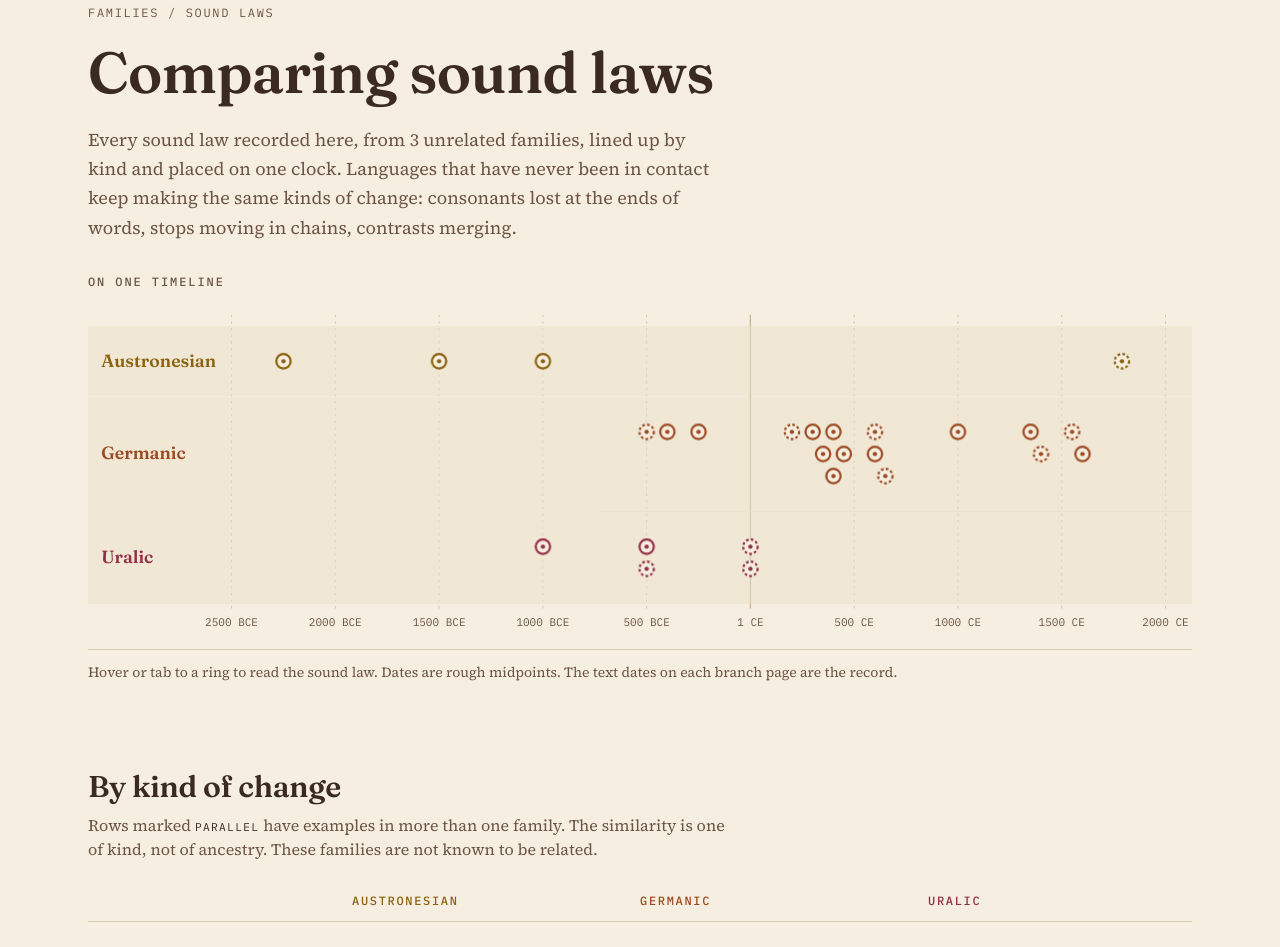
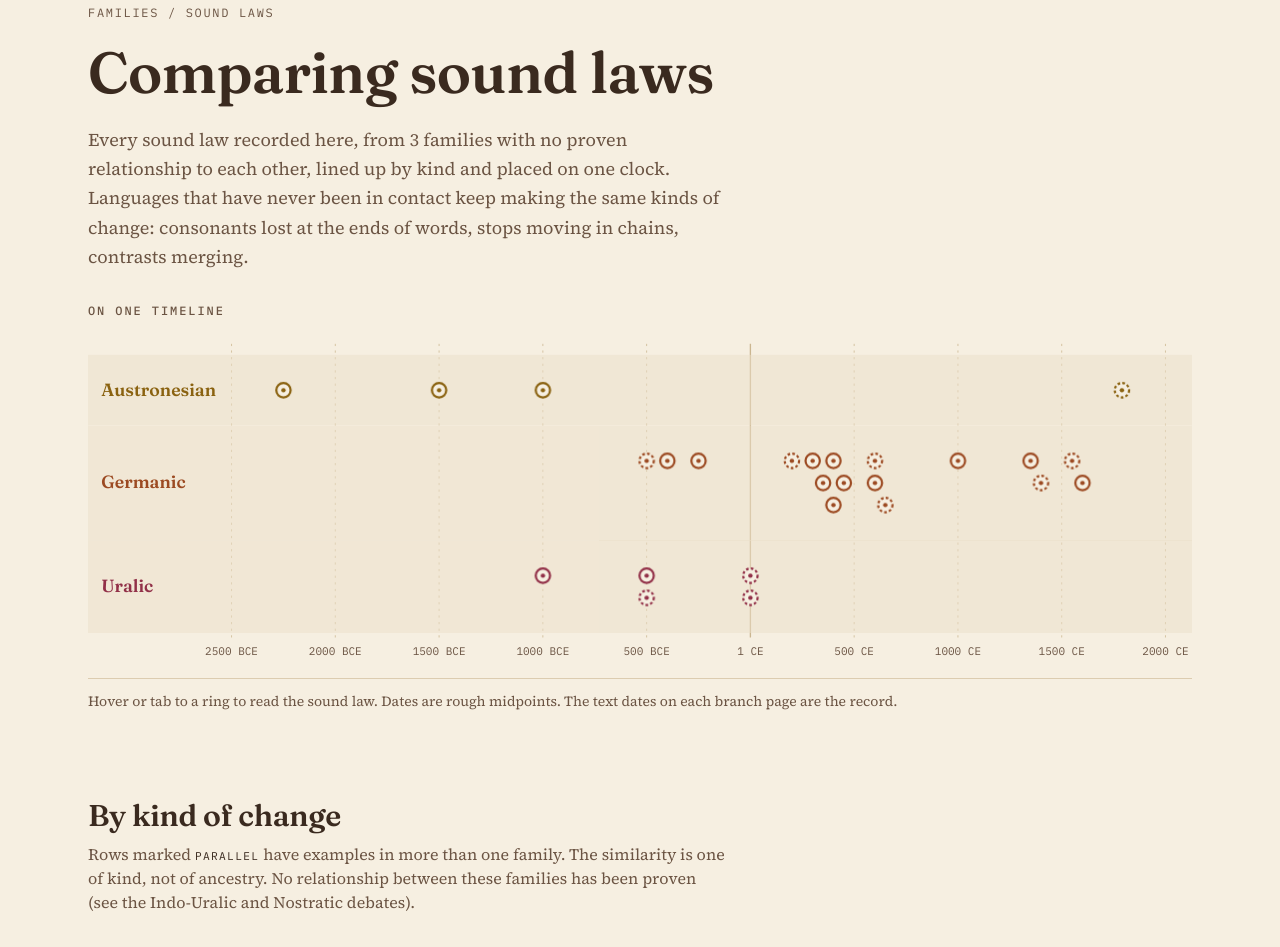
Before and after one commit to andifathulms/language-lineage, a Next.js app: page /sound-laws in a window 1280 px wide. Shown: the part 120-1067 px from the top of the page. Built offline with nearby package versions, Linux system fonts and the light colour scheme; a web font is replaced by a local one.

Commit message:
fix: say 'no proven relationship' instead of 'unrelated'
Indo-Uralic, recorded on the Uralic tree, is a live minority proposal,
so the comparison page should not assert the families are unrelated.

Co-Authored-By: Claude Opus 5.5 (1M context) <noreply@anthropic.com>

```diff
--- a/src/app/sound-laws/page.tsx
+++ b/src/app/sound-laws/page.tsx
@@ -77,8 +77,8 @@ export default function SoundLawsPage() {
         </nav>
         <h1 className="mt-4 text-[clamp(2.2rem,5vw,3.6rem)] font-semibold leading-tight">Comparing sound laws</h1>
         <p className="mt-4 max-w-reading text-lg leading-relaxed text-bark-soft">
-          Every sound law recorded here, from {families.length} unrelated families, lined up by kind and placed on one
-          clock. Languages that have never been in contact keep making the same kinds of change: consonants lost at the
+          Every sound law recorded here, from {families.length} families with no proven relationship to each other,
+          lined up by kind and placed on one clock. Languages that have never been in contact keep making the same kinds of change: consonants lost at the
           ends of words, stops moving in chains, contrasts merging.
         </p>
       </header>
@@ -98,8 +98,8 @@ export default function SoundLawsPage() {
         </h2>
         <p className="mt-2 max-w-reading text-bark-soft">
           Rows marked <span className="font-label text-[0.7rem] uppercase tracking-[0.12em] text-bark">parallel</span>{" "}
-          have examples in more than one family. The similarity is one of kind, not of ancestry. These families are not
-          known to be related.
+          have examples in more than one family. The similarity is one of kind, not of ancestry. No relationship between
+          these families has been proven (see the Indo-Uralic and Nostratic debates).
         </p>
 
         <div
```
